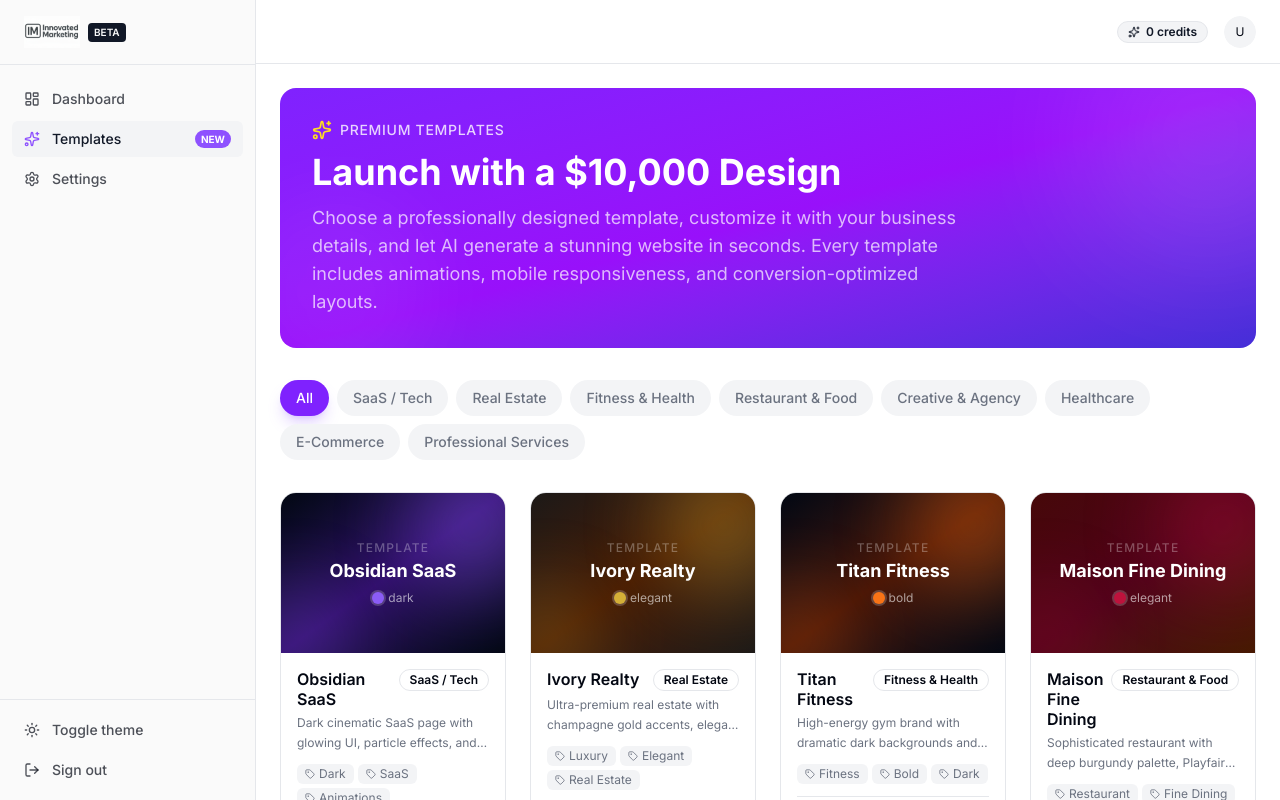
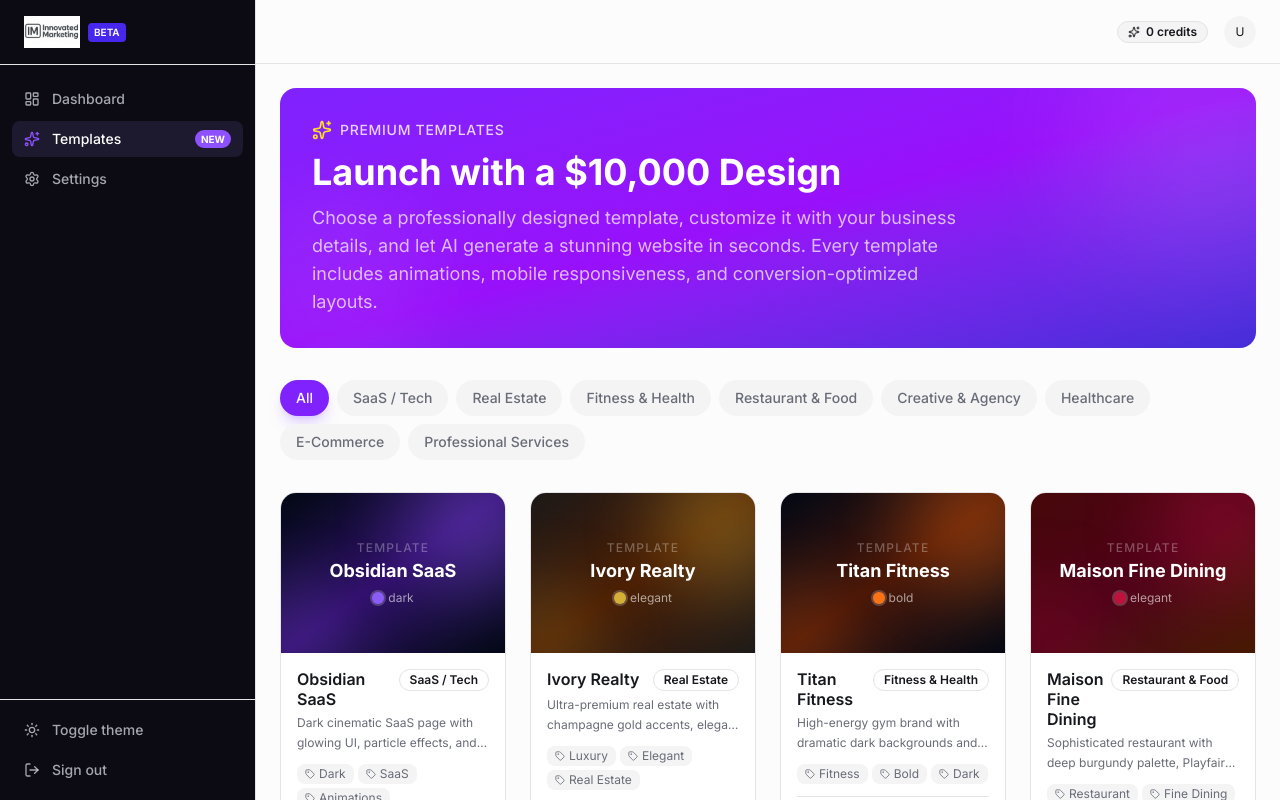
Before and after one commit to greenisi/sitecraft-ai, a Next.js app: page /templates in a window 1280 px wide. Built offline with nearby package versions, Linux system fonts and the light colour scheme; no server answers.

Commit message:
feat: premium UI overhaul - refined colors, animations, dark sidebar

```diff
--- a/src/app/globals.css
+++ b/src/app/globals.css
@@ -27,81 +27,107 @@
   --color-sidebar-border: hsl(var(--sidebar-border));
   --color-sidebar-accent: hsl(var(--sidebar-accent));
   --color-sidebar-accent-foreground: hsl(var(--sidebar-accent-foreground));
-
   --radius-sm: calc(var(--radius) - 4px);
   --radius-md: calc(var(--radius) - 2px);
   --radius-lg: var(--radius);
   --radius-xl: calc(var(--radius) + 4px);
-
   --font-sans: "Inter", ui-sans-serif, system-ui, sans-serif;
-
   --animate-accordion-down: accordion-down 0.2s ease-out;
   --animate-accordion-up: accordion-up 0.2s ease-out;
+  --animate-fade-in: fade-in 0.4s ease-out;
+  --animate-fade-in-up: fade-in-up 0.5s ease-out;
+  --animate-slide-in-right: slide-in-right 0.3s ease-out;
+  --animate-scale-in: scale-in 0.2s ease-out;
+  --animate-shimmer: shimmer 2s linear infinite;
+  --animate-pulse-subtle: pulse-subtle 3s ease-in-out infinite;
 }
 
 @keyframes accordion-down {
   from { height: 0; }
   to { height: var(--radix-accordion-content-height); }
 }
-
 @keyframes accordion-up {
   from { height: var(--radix-accordion-content-height); }
   to { height: 0; }
 }
+@keyframes fade-in {
+  from { opacity: 0; }
+  to { opacity: 1; }
+}
+@keyframes fade-in-up {
+  from { opacity: 0; transform: translateY(12px); }
+  to { opacity: 1; transform: translateY(0); }
+}
+@keyframes slide-in-right {
+  from { opacity: 0; transform: translateX(-8px); }
+  to { opacity: 1; transform: translateX(0); }
+}
+@keyframes scale-in {
+  from { opacity: 0; transform: scale(0.95); }
+  to { opacity: 1; transform: scale(1); }
+}
+@keyframes shimmer {
+  0% { background-position: -200% 0; }
+  100% { background-position: 200% 0; }
+}
+@keyframes pulse-subtle {
+  0%, 100% { opacity: 1; }
+  50% { opacity: 0.7; }
+}
 
 :root {
-  --background: 0 0% 100%;
-  --foreground: 224 71.4% 4.1%;
+  --background: 0 0% 99%;
+  --foreground: 228 12% 10%;
   --card: 0 0% 100%;
-  --card-foreground: 224 71.4% 4.1%;
+  --card-foreground: 228 12% 10%;
   --popover: 0 0% 100%;
-  --popover-foreground: 224 71.4% 4.1%;
-  --primary: 220.9 39.3% 11%;
-  --primary-foreground: 210 20% 98%;
-  --secondary: 220 14.3% 95.9%;
-  --secondary-foreground: 220.9 39.3% 11%;
-  --muted: 220 14.3% 95.9%;
-  --muted-foreground: 220 8.9% 46.1%;
-  --accent: 220 14.3% 95.9%;
-  --accent-foreground: 220.9 39.3% 11%;
-  --destructive: 0 84.2% 60.2%;
-  --destructive-foreground: 210 20% 98%;
-  --border: 220 13% 91%;
-  --input: 220 13% 91%;
-  --ring: 224 71.4% 4.1%;
-  --radius: 0.5rem;
-  --sidebar: 0 0% 98%;
-  --sidebar-foreground: 224 71.4% 4.1%;
-  --sidebar-border: 220 13% 91%;
-  --sidebar-accent: 220 14.3% 95.9%;
-  --sidebar-accent-foreground: 220.9 39.3% 11%;
+  --popover-foreground: 228 12% 10%;
+  --primary: 250 84% 54%;
+  --primary-foreground: 0 0% 100%;
+  --secondary: 240 5% 96%;
+  --secondary-foreground: 228 12% 10%;
+  --muted: 240 5% 96%;
+  --muted-foreground: 228 6% 44%;
+  --accent: 247 47% 96%;
+  --accent-foreground: 250 84% 54%;
+  --destructive: 0 84% 60%;
+  --destructive-foreground: 0 0% 100%;
+  --border: 240 6% 90%;
+  --input: 240 6% 90%;
+  --ring: 250 84% 54%;
+  --radius: 0.625rem;
+  --sidebar: 250 30% 6%;
+  --sidebar-foreground: 220 20% 92%;
+  --sidebar-border: 250 20% 14%;
+  --sidebar-accent: 250 30% 14%;
+  --sidebar-accent-foreground: 0 0% 100%;
 }
 
 .dark {
-  --background: 224 71.4% 4.1%;
-  --foreground: 210 20% 98%;
-  --card: 224 71.4% 4.1%;
-  --card-foreground: 210 20% 98%;
-  --popover: 224 71.4% 4.1%;
-  --popover-foreground: 210 20% 98%;
-  --primary: 210 20% 98%;
-  --primary-foreground: 220.9 39.3% 11%;
-  --secondary: 215 27.9% 16.9%;
-  --secondary-foreground: 210 20% 98%;
-  --muted: 215 27.9% 16.9%;
-  --muted-foreground: 217.9 10.6% 64.9%;
-  --accent: 215 27.9% 16.9%;
-  --accent-foreground: 210 20% 98%;
-  --destructive: 0 62.8% 30.6%;
-  --destructive-foreground: 210 20% 98%;
-  --border: 215 27.9% 16.9%;
-  --input: 215 27.9% 16.9%;
-  --ring: 216 12.2% 83.9%;
-  --sidebar: 224 71.4% 4.1%;
-  --sidebar-foreground: 210 20% 98%;
-  --sidebar-border: 215 27.9% 16.9%;
-  --sidebar-accent: 215 27.9% 16.9%;
-  --sidebar-accent-foreground: 210 20% 98%;
+  --background: 228 16% 6%;
+  --foreground: 220 20% 95%;
+  --card: 228 14% 9%;
+  --card-foreground: 220 20% 95%;
+  --popover: 228 14% 9%;
+  --popover-foreground: 220 20% 95%;
+  --primary: 250 84% 64%;
+  --primary-foreground: 0 0% 100%;
+  --secondary: 228 12% 14%;
+  --secondary-foreground: 220 20% 95%;
+  --muted: 228 12% 14%;
+  --muted-foreground: 220 8% 56%;
+  --accent: 250 30% 16%;
+  --accent-foreground: 250 84% 74%;
+  --destructive: 0 62% 35%;
+  --destructive-foreground: 0 0% 100%;
+  --border: 228 12% 16%;
+  --input: 228 12% 16%;
+  --ring: 250 84% 64%;
+  --sidebar: 228 16% 6%;
+  --sidebar-foreground: 220 20% 95%;
+  --sidebar-border: 228 12% 14%;
+  --sidebar-accent: 250 30% 14%;
+  --sidebar-accent-foreground: 250 84% 74%;
 }
 
 * {
@@ -116,12 +142,35 @@ html, body {
   -moz-osx-font-smoothing: grayscale;
 }
 
-/* iOS safe area support */
+/* Premium glassmorphism */
+.glass {
+  background: hsla(var(--card), 0.7);
+  backdrop-filter: blur(16px) saturate(180%);
+  -webkit-backdrop-filter: blur(16px) saturate(180%);
+}
+
+.gradient-text {
+  background: linear-gradient(135deg, hsl(250 84% 54%), hsl(280 80% 60%), hsl(250 84% 54%));
+  -webkit-background-clip: text;
+  -webkit-text-fill-color: transparent;
+  background-clip: text;
+}
+
+.glow-primary {
+  box-shadow: 0 0 20px hsla(250 84% 54% / 0.15), 0 0 40px hsla(250 84% 54% / 0.05);
+}
+
+/* Smooth scroll desktop */
+@media (min-width: 768px) {
+  * { scroll-behavior: smooth; }
+}
+
+/* iOS safe area */
 .safe-area-bottom {
   padding-bottom: env(safe-area-inset-bottom, 0px);
 }
 
-/* Lock mobile viewport — prevent iOS bounce/overscroll */
+/* Lock mobile viewport */
 @media (max-width: 767px) {
   html, body {
     position: fixed;
@@ -130,9 +179,20 @@ html, body {
     overscroll-behavior: none;
     -webkit-overflow-scrolling: touch;
   }
-
-  /* Prevent iOS zoom on input focus */
   input, textarea, select {
     font-size: 16px !important;
   }
 }
+
+/* Premium scrollbar */
+::-webkit-scrollbar { width: 6px; height: 6px; }
+::-webkit-scrollbar-track { background: transparent; }
+::-webkit-scrollbar-thumb { background: hsl(var(--border)); border-radius: 3px; }
+::-webkit-scrollbar-thumb:hover { background: hsl(var(--muted-foreground)); }
+
+/* Focus ring */
+*:focus-visible {
+  outline: 2px solid hsl(var(--ring));
+  outline-offset: 2px;
+  border-radius: var(--radius);
+}
```
